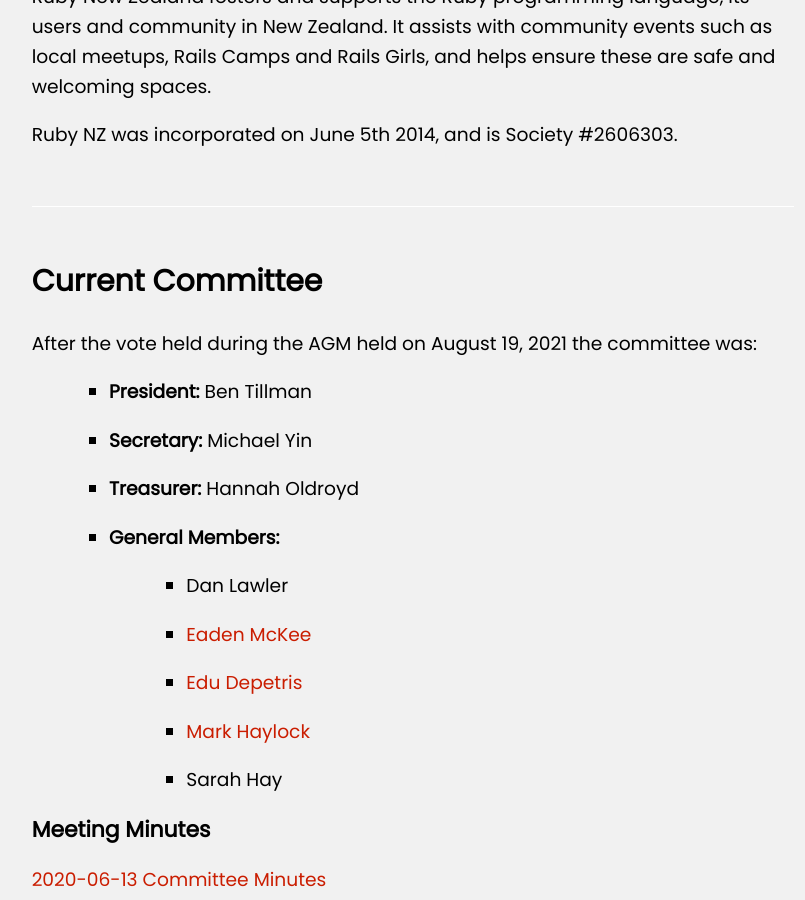
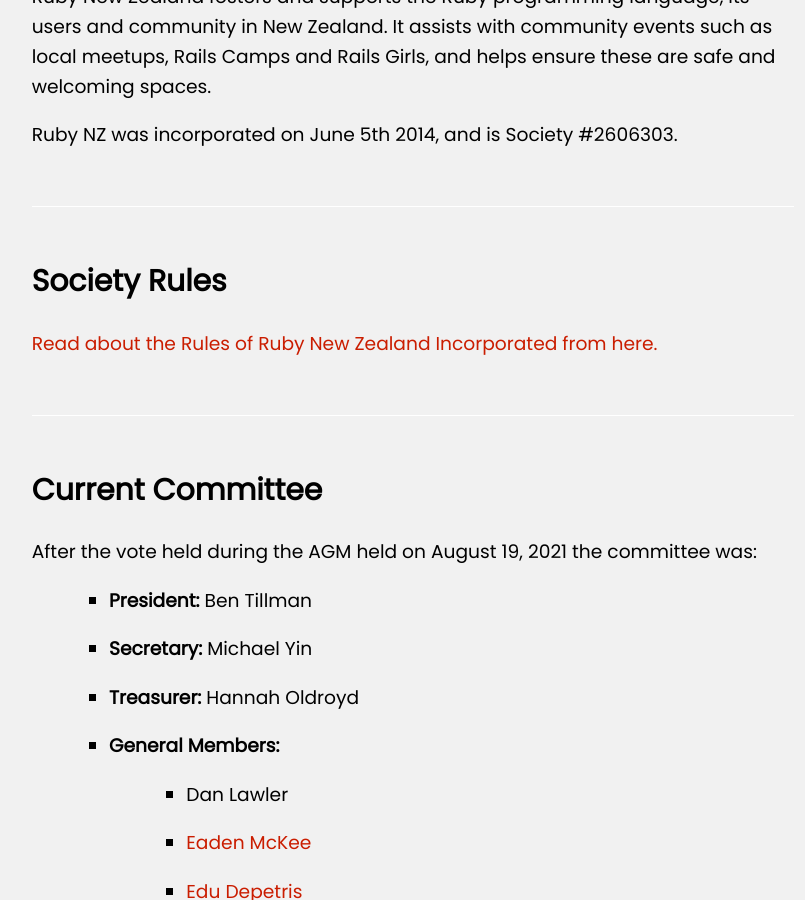
Before and after one commit to rubynz/www, a Jekyll site: the page built from index.html, in a window 1280 px wide and 900 px high, scrolled down 1691 px. Shown: the whole window, without its empty margins (427-1232 px from the left). Built offline with Jekyll 4.4.1, drawn with Linux system fonts in a browser that asks for light colours; nearby versions of some CDN libraries.

Commit message:
Include society rules as PDF (#68)
* Include society rules as PDF

* Update index.html

```diff
--- a/_layouts/default.html
+++ b/_layouts/default.html
@@ -50,6 +50,7 @@
             <a href="/grants">Community Grants</a>
             <a href="/#code-of-conduct">Code of Conduct</a>
             <a href="/#about-us">About us</a>
+            <a href="/#society-rules">Society Rules</a>
             <a href="/strategy">Strategic Vision</a>
             <a href="/#current-committee">Current Committee</a>
             <a href="/#past-committee">Past Committee</a>
--- a/index.html
+++ b/index.html
@@ -80,6 +80,13 @@
 </section>
 <hr />
 
+<section id="society-rules">
+  <h2>Society Rules</h2>
+
+  <p><a href="society-rules.pdf" target="_blank">Read about the Rules of Ruby New Zealand Incorporated from here.</a></p>
+</section>
+<hr />
+
 <section id="current-committee">
   <h2>Current Committee</h2>
   <p>After the vote held during the AGM held on August 19, 2021 the committee was:</p>
```
Also changed, not shown: 1 other file.
